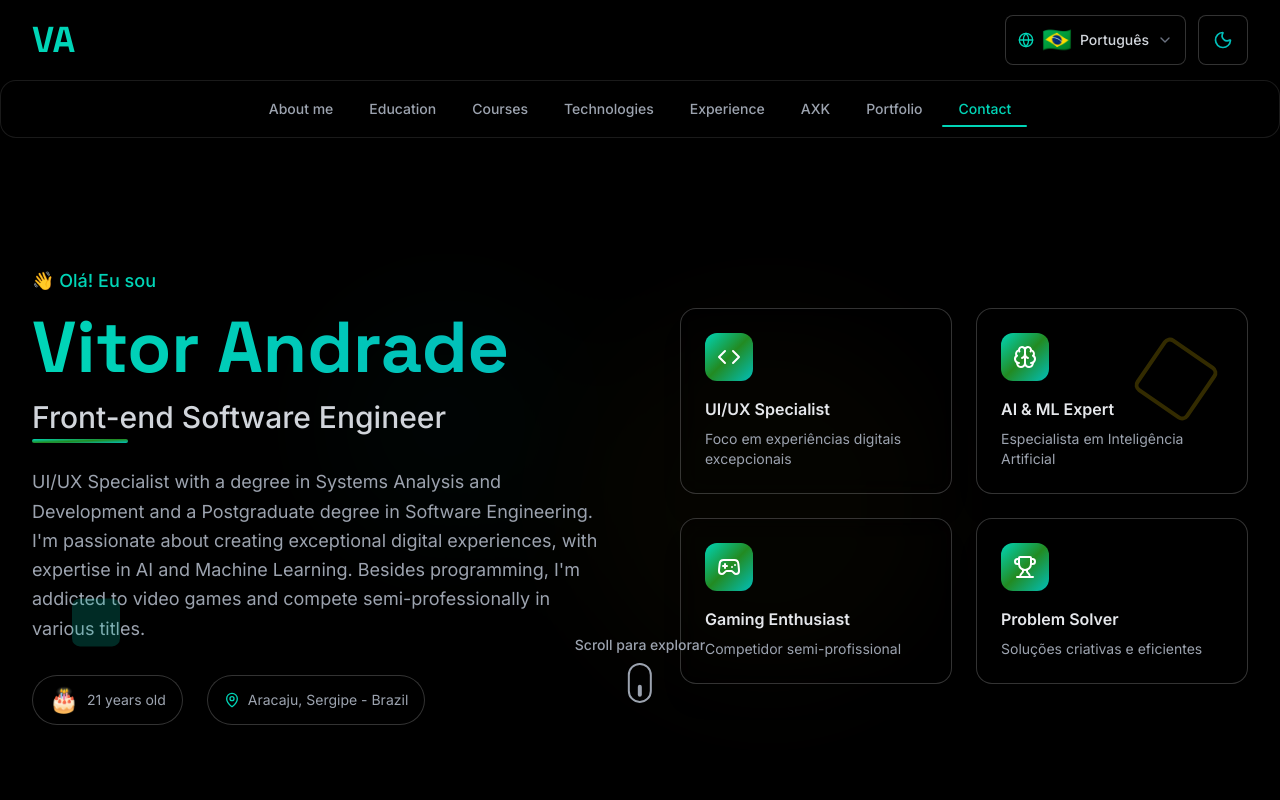
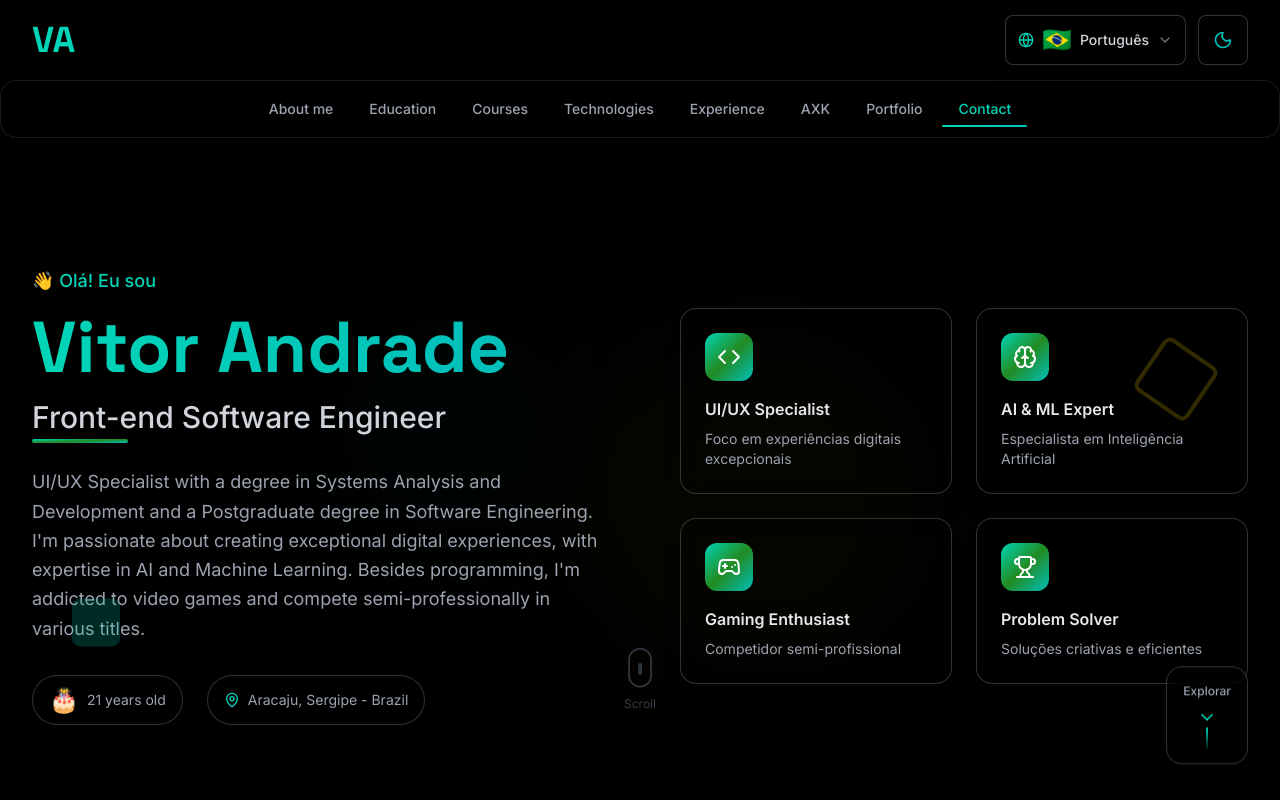
Before and after one commit to jvandraade/vitor-portfolio, a React (Vite) app: page / in a window 1280 px wide. Shown: the top 800 px of the page. Built offline with nearby package versions, Linux system fonts and the light colour scheme.

Commit message:
Ajustes de css NavBar + AboutMe

```diff
--- a/src/components/layout/Navbar.tsx
+++ b/src/components/layout/Navbar.tsx
@@ -2,7 +2,6 @@ import React, { useState, useEffect } from 'react';
 import { motion, AnimatePresence } from 'framer-motion';
 import { useTranslation } from 'react-i18next';
 import { Menu, X } from 'lucide-react';
-import { useScrollToSection } from '../../hooks/useScrollToSection';
 
 const navItems = [
   { key: 'about', sectionId: 'about' },
@@ -17,31 +16,73 @@ const navItems = [
 
 export const Navbar: React.FC = () => {
   const { t } = useTranslation();
-  const { scrollToSection } = useScrollToSection();
   const [isOpen, setIsOpen] = useState(false);
   const [activeSection, setActiveSection] = useState('about');
 
+  const scrollToSection = (sectionId: string) => {
+    const element = document.getElementById(sectionId);
+    if (element) {
+      const headerOffset = 120;
+      const elementPosition = element.getBoundingClientRect().top;
+      const offsetPosition = elementPosition + window.pageYOffset - headerOffset;
+
+      window.scrollTo({
+        top: offsetPosition,
+        behavior: 'smooth',
+      });
+    }
+  };
+
   useEffect(() => {
     const handleScroll = () => {
-      const sections = navItems.map(item => document.getElementById(item.sectionId));
-      const scrollPosition = window.scrollY + 150;
+      const scrollPosition = window.scrollY;
+      const windowHeight = window.innerHeight;
+      const offset = 150;
 
-      for (let i = sections.length - 1; i >= 0; i--) {
-        const section = sections[i];
-        if (section && section.offsetTop <= scrollPosition) {
-          setActiveSection(navItems[i].key);
-          break;
+      for (let i = navItems.length - 1; i >= 0; i--) {
+        const section = document.getElementById(navItems[i].sectionId);
+        if (section) {
+          const sectionTop = section.getBoundingClientRect().top + scrollPosition;
+          const sectionBottom = sectionTop + section.offsetHeight;
+
+          if (scrollPosition + offset >= sectionTop && scrollPosition + offset < sectionBottom) {
+            setActiveSection(navItems[i].key);
+            break;
+          }
+
+          if (
+            i === navItems.length - 1 &&
+            scrollPosition + windowHeight >= document.body.scrollHeight - 100
+          ) {
+            setActiveSection(navItems[i].key);
+            break;
+          }
         }
       }
     };
 
-    window.addEventListener('scroll', handleScroll);
-    return () => window.removeEventListener('scroll', handleScroll);
+    handleScroll();
+
+    let ticking = false;
+    const throttledHandleScroll = () => {
+      if (!ticking) {
+        requestAnimationFrame(() => {
+          handleScroll();
+          ticking = false;
+        });
+        ticking = true;
+      }
+    };
+
+    window.addEventListener('scroll', throttledHandleScroll, { passive: true });
+    return () => window.removeEventListener('scroll', throttledHandleScroll);
   }, []);
 
   const handleNavClick = (sectionId: string, key: string) => {
     scrollToSection(sectionId);
+
     setActiveSection(key);
+
     setIsOpen(false);
   };
 
@@ -73,11 +114,17 @@ export const Navbar: React.FC = () => {
               >
                 {t(`nav.${item.key}`)}
 
+                {/* Barrinha indicadora - agora com layoutId único */}
                 {activeSection === item.key && (
                   <motion.div
-                    className="absolute bottom-0 left-0 right-0 h-0.5 bg-aqua-green rounded-full"
-                    layoutId="activeSection"
-                    transition={{ duration: 0.3 }}
+                    className="absolute bottom-0 left-0 right-0 h-0.5 bg-gradient-to-r from-aqua-green to-baby-blue rounded-full"
+                    layoutId="navActiveIndicator"
+                    transition={{
+                      type: 'spring',
+                      stiffness: 380,
+                      damping: 30,
+                      duration: 0.3,
+                    }}
                   />
                 )}
 
@@ -134,6 +181,16 @@ export const Navbar: React.FC = () => {
                     whileTap={{ scale: 0.98 }}
                   >
                     {t(`nav.${item.key}`)}
+
+                    {/* Indicador visual para mobile */}
+                    {activeSection === item.key && (
+                      <motion.div
+                        className="absolute inset-0 border-2 border-aqua-green rounded-lg"
+                        initial={{ opacity: 0 }}
+                        animate={{ opacity: 1 }}
+                        exit={{ opacity: 0 }}
+                      />
+                    )}
                   </motion.button>
                 ))}
               </div>
--- a/src/components/sections/AboutMe.tsx
+++ b/src/components/sections/AboutMe.tsx
@@ -1,7 +1,7 @@
 import React from 'react';
 import { motion } from 'framer-motion';
 import { useTranslation } from 'react-i18next';
-import { MapPin, Code, Gamepad2, Brain, Trophy } from 'lucide-react';
+import { MapPin, Code, Gamepad2, Brain, Trophy, ChevronDown } from 'lucide-react';
 
 export const AboutMe: React.FC = () => {
   const { t } = useTranslation();
@@ -28,6 +28,13 @@ export const AboutMe: React.FC = () => {
       description: 'Soluções criativas e eficientes',
     },
   ];
+
+  const scrollToNextSection = () => {
+    const nextSection = document.getElementById('education');
+    if (nextSection) {
+      nextSection.scrollIntoView({ behavior: 'smooth' });
+    }
+  };
 
   return (
     <section
@@ -163,26 +170,59 @@ export const AboutMe: React.FC = () => {
           />
         </div>
 
-        {/* Scroll Indicator */}
+        {/* Improved Scroll Indicator - More Accessible Position */}
         <motion.div
           initial={{ opacity: 0 }}
           whileInView={{ opacity: 1 }}
           transition={{ delay: 1, duration: 0.6 }}
-          className="absolute bottom-8 left-1/2 transform -translate-x-1/2"
+          className="fixed bottom-6 right-6 md:bottom-8 md:right-8 z-20"
+        >
+          <motion.button
+            onClick={scrollToNextSection}
+            whileHover={{ scale: 1.1 }}
+            whileTap={{ scale: 0.9 }}
+            animate={{ y: [0, -8, 0] }}
+            transition={{
+              y: { duration: 2, repeat: Infinity, ease: 'easeInOut' },
+              scale: { duration: 0.2 },
+            }}
+            className="group flex flex-col items-center space-y-2 glass-card p-4 rounded-2xl hover:bg-aqua-green/10 transition-all duration-300 cursor-pointer shadow-lg hover:shadow-xl"
+          >
+            <span className="text-xs font-medium text-gray-600 dark:text-gray-400 group-hover:text-aqua-green transition-colors whitespace-nowrap">
+              Explorar
+            </span>
+
+            <div className="flex flex-col items-center space-y-1">
+              <ChevronDown className="w-5 h-5 text-aqua-green group-hover:text-gold transition-colors" />
+              <motion.div
+                animate={{ scaleY: [1, 1.5, 1] }}
+                transition={{ duration: 2, repeat: Infinity, ease: 'easeInOut' }}
+                className="w-0.5 h-4 bg-gradient-to-b from-aqua-green to-transparent rounded-full"
+              />
+            </div>
+          </motion.button>
+        </motion.div>
+
+        {/* Alternative: Bottom Center Scroll Hint (More Subtle) */}
+        <motion.div
+          initial={{ opacity: 0 }}
+          whileInView={{ opacity: 1 }}
+          transition={{ delay: 1.2, duration: 0.6 }}
+          className="absolute bottom-4 left-1/2 transform -translate-x-1/2 hidden md:flex"
         >
           <motion.div
-            animate={{ y: [0, 10, 0] }}
-            transition={{ duration: 2, repeat: Infinity }}
-            className="flex flex-col items-center space-y-2 text-gray-500 dark:text-gray-400"
+            animate={{ y: [0, 6, 0] }}
+            transition={{ duration: 2.5, repeat: Infinity, ease: 'easeInOut' }}
+            className="flex flex-col items-center space-y-2 text-gray-400 dark:text-gray-600"
           >
-            <span className="text-sm font-medium">Scroll para explorar</span>
-            <div className="w-6 h-10 border-2 border-current rounded-full flex justify-center">
+            <div className="w-6 h-10 border-2 border-current rounded-full flex justify-center opacity-60">
               <motion.div
                 animate={{ y: [0, 12, 0] }}
-                transition={{ duration: 2, repeat: Infinity }}
+                transition={{ duration: 2.5, repeat: Infinity, ease: 'easeInOut' }}
                 className="w-1 h-3 bg-current rounded-full mt-2"
               />
             </div>
+            <span className="text-xs opacity-70">Scroll</span>
           </motion.div>
         </motion.div>
       </div>
--- a/src/i18n/locales/pt.json
+++ b/src/i18n/locales/pt.json
@@ -17,7 +17,7 @@
     "title": "Sobre mim",
     "name": "Vitor Andrade",
     "role": "Engenheiro de Software Front-end",
-    "description": "Especialista em UI/UX com formação em Análise e Desenvolvimento de Sistemas e Pós-graduação em Engenharia de Software. Sou apaixonado por criar experiências digitais excepcionais, com foco e entusiasmo em IA e Machine Learning. Além da programação, sou viciado em jogos eletrônicos e sou competidor semi-profissionalmente em diversos títulos.",
+    "description": "Especialista em UI/UX com formação em Análise e Desenvolvimento de Sistemas e Pós-graduação em Engenharia de Software. Sou apaixonado por criar experiências digitais excepcionais aos usuários, com foco e entusiasmo em IA e Machine Learning. Além da programação, sou fascinado por jogos eletrônicos e em tempo livre sou competidor semi-profissional em diversos títulos.",
     "age": "anos",
     "location": "Aracaju, Sergipe - Brasil"
   },
```
